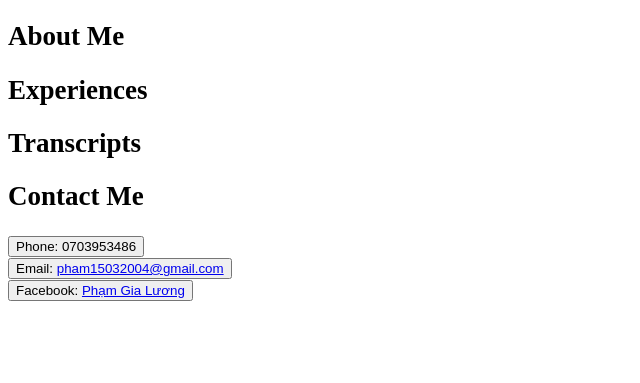
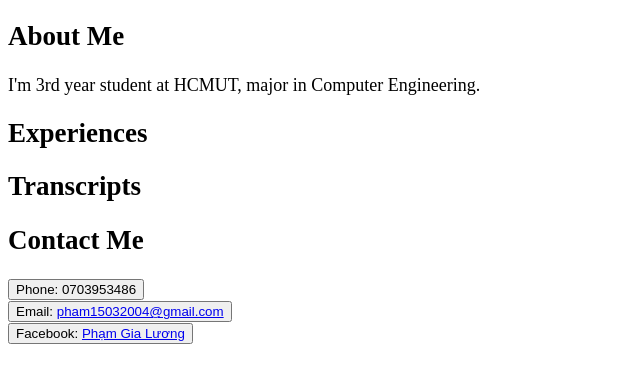
Before and after one commit to PhamGiaLuong/PGLWebpage, a plain HTML site: page index.html in a window 1280 px wide. Shown: the part 69-452 px from the top of the page, without its empty margins (0-640 px from the left). Drawn offline with Linux system fonts and the light colour scheme.

Commit message:
Update index.html

```diff
--- a/index.html
+++ b/index.html
@@ -11,7 +11,7 @@
         <h1>PHAM GIA LUONG</h1>
 
         <h2>About Me</h2>
-
+        <p>I'm 3rd year student at HCMUT, major in Computer Engineering.</p>
 
         <h2>Experiences</h2>
 
```
